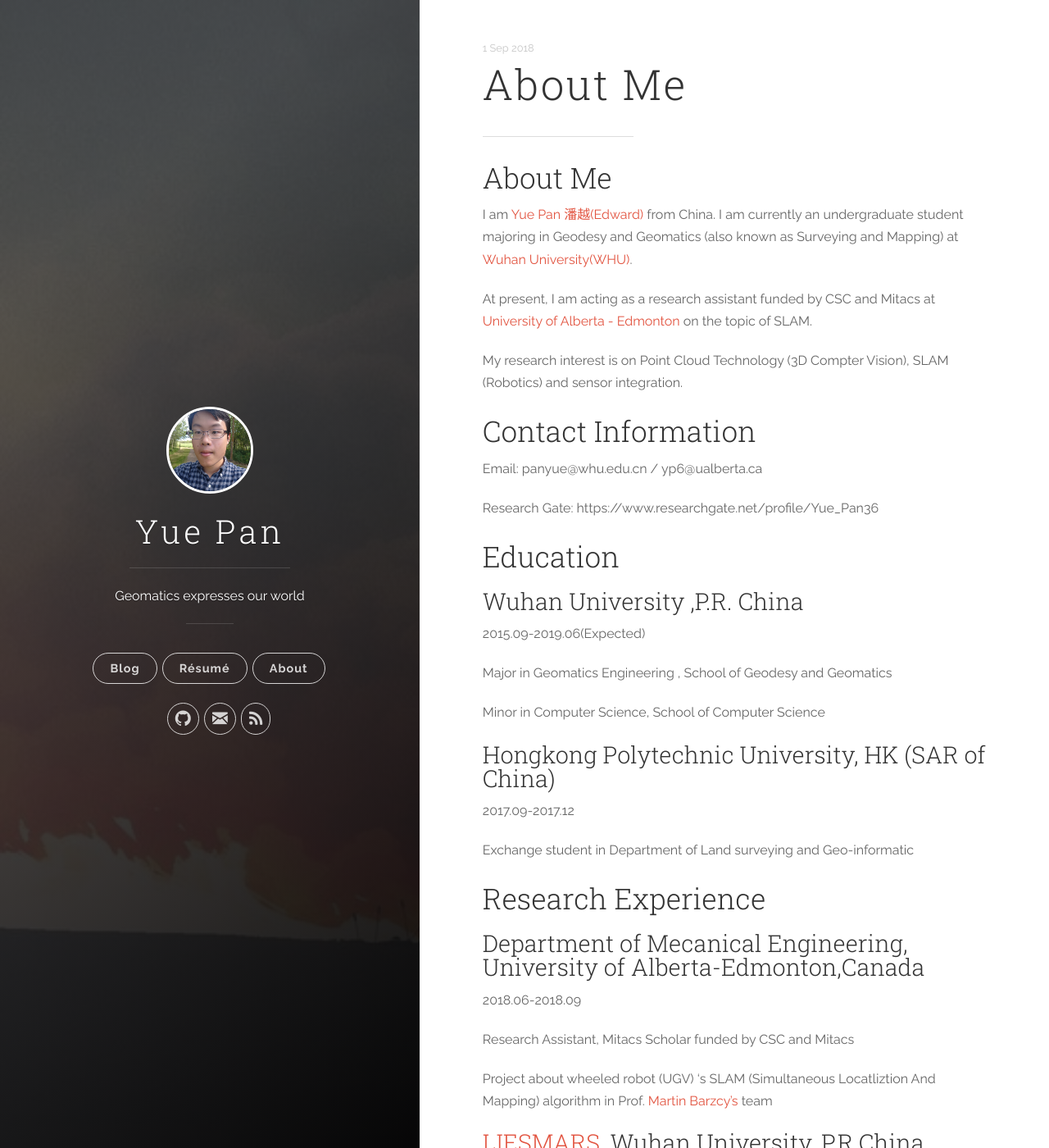
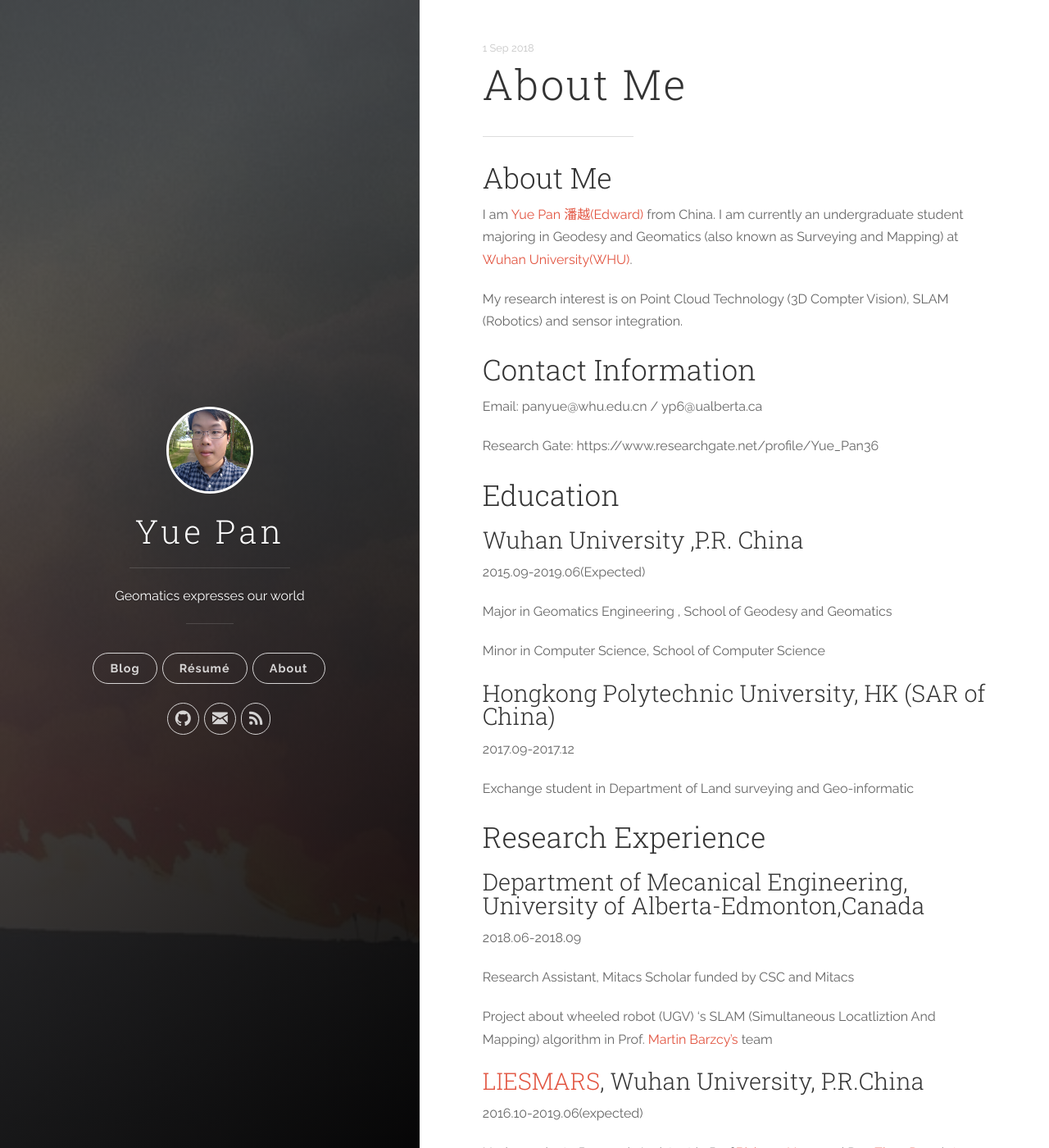
Before and after one commit to YuePanEdward/YuePanEdward.github.io, a Jekyll site: the page built from _posts/2018-09-01-about.md, in a window 1280 px wide and 1400 px high. Shown: the whole window at 82% size. Built offline with Jekyll 4.4.1, drawn with Linux system fonts in a browser that asks for light colours; some of the changed lines change nothing that is shown.

Commit message:
Update 2018-09-01-about.md

```diff
--- a/_posts/2018-09-01-about.md
+++ b/_posts/2018-09-01-about.md
@@ -10,10 +10,7 @@
 I am [Yue Pan 潘越(Edward)](https://www.yuepanedward.com/) from China.
 I am currently an undergraduate student majoring in Geodesy and Geomatics (also known as Surveying and Mapping) at [Wuhan University(WHU)](http://en.whu.edu.cn/).
 
-At present, I am acting as a research assistant funded by CSC and Mitacs at [University of Alberta - Edmonton](https://www.ualberta.ca/) on the topic of SLAM.
-
 My research interest is on Point Cloud Technology (3D Compter Vision), SLAM (Robotics) and sensor integration.
-
 
 
 
@@ -61,7 +58,7 @@
 
 2016.10-2019.06(expected)
 
-Undergraduate Research Assistant in Prof.[Bisheng Yang](https://scholar.google.ca/citations?user=TJkm8igAAAAJ&hl=en&oi=ao) and Doc.[Zhen Dong](https://scholar.google.com/citations?user=DZsF2oIAAAAJ&hl=en)'s team
+Undergraduate Research Assistant in Prof.[Bisheng Yang](https://scholar.google.ca/citations?user=TJkm8igAAAAJ&hl=en&oi=ao) and Doc.[Zhen Dong](https://scholar.google.com/citations?user=DZsF2oIAAAAJ&hl=en)'s [team](https://3dvwhu.github.io/)
 
 Project about 3D computer vision, point cloud technology and Lidar
 
```
